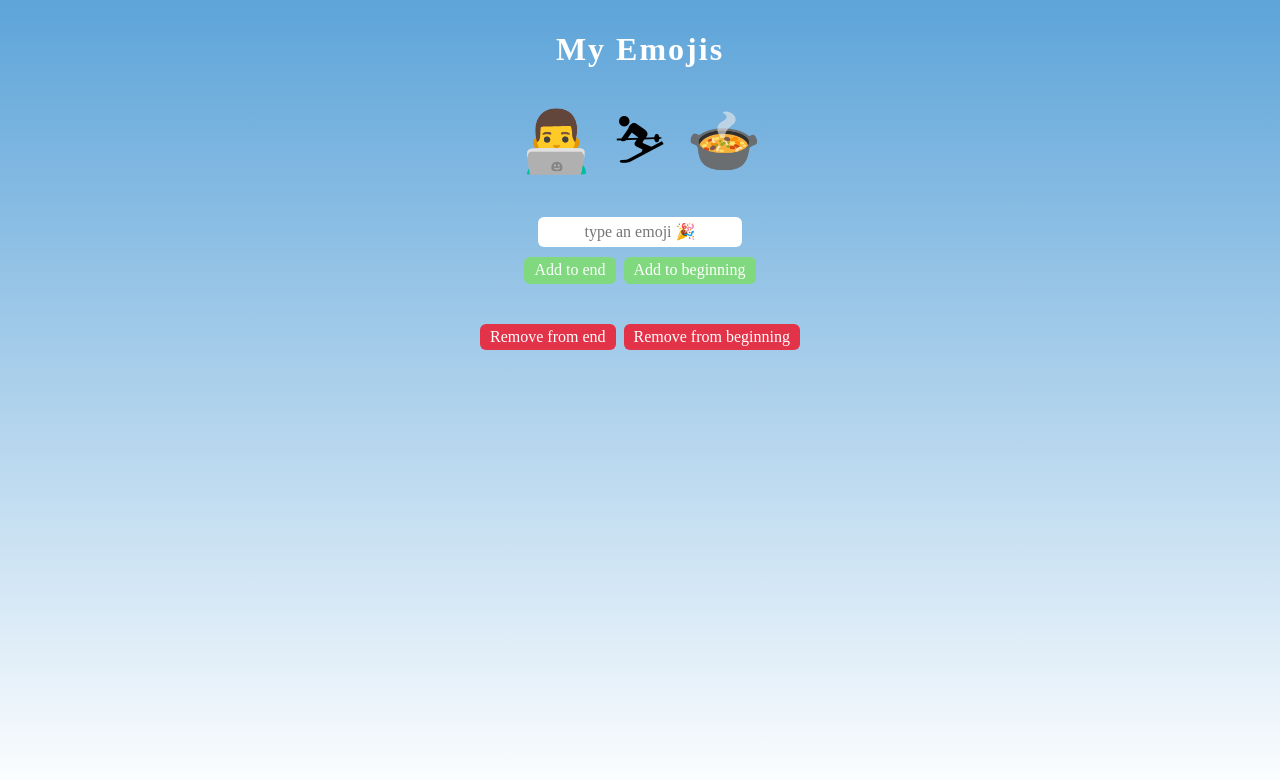
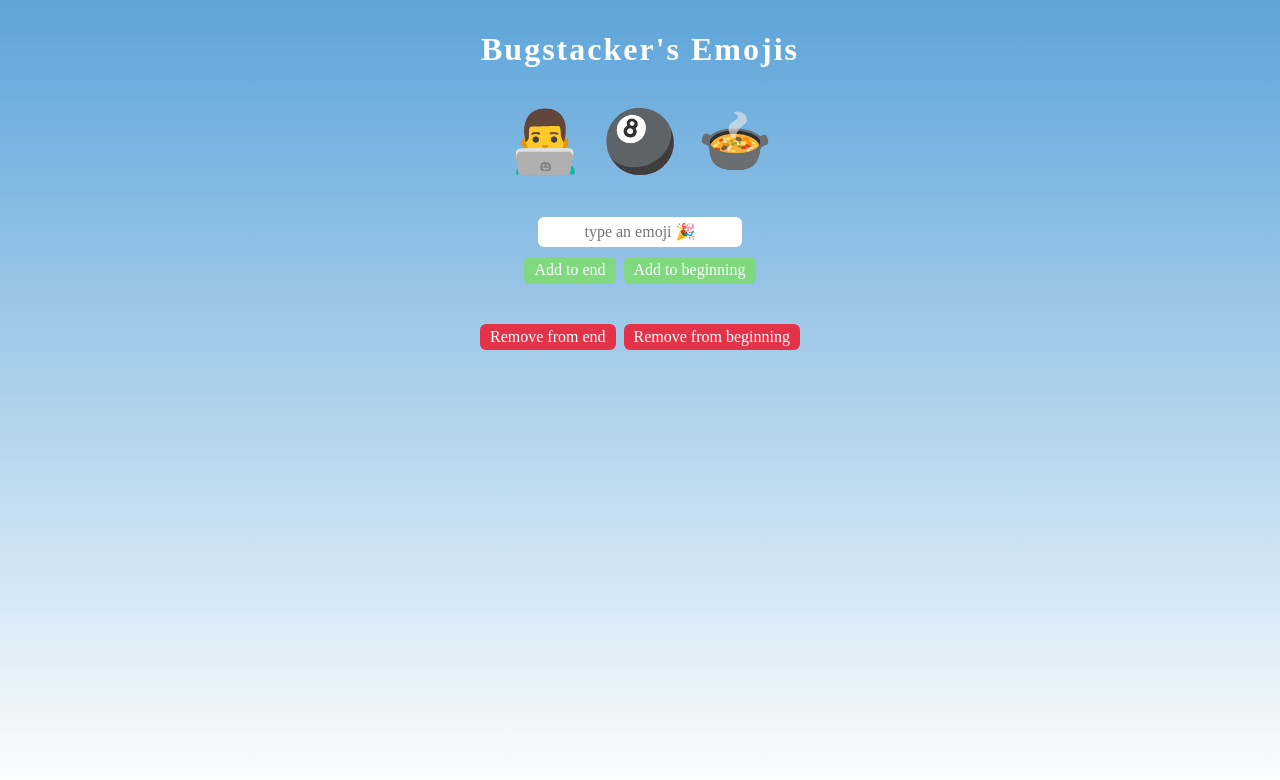
Before and after one commit to Bugstacker/emoji-personality-app, a website built with webpack: page index.html in a window 1280 px wide. Built offline with nearby package versions, Linux system fonts and the light colour scheme; a web font is replaced by a local one.

Commit message:
Troubeshooting emojis

```diff
--- a/index.html
+++ b/index.html
@@ -4,7 +4,7 @@
         <link href="https://fonts.googleapis.com/css2?family=Baloo&display=swap" rel="stylesheet">
     </head>
     <body>
-        <h1>My Emojis</h1>
+        <h1>Bugstacker's Emojis</h1>
         <div id="emoji-container"></div>
         <input type="text" id="emoji-input" placeholder="type an emoji 🎉">
         <div class="buttons-wrapper">
@@ -15,6 +15,6 @@
             <button id="pop-btn">Remove from end</button>
             <button id="shift-btn">Remove from beginning</button>
         </div>
-        <script src="index.pack.js"></script>
+        <script src="index.js"></script>
     </body>
 </html>
--- a/index.js
+++ b/index.js
@@ -1,4 +1,4 @@
-const myEmojis = ["👨‍💻", "⛷", "🍲"]
+const myEmojis = ["👨‍💻", "🎱", "🍲"]
 
 function renderEmojis() {
     const emojiContainer = document.getElementById("emoji-container")
```
